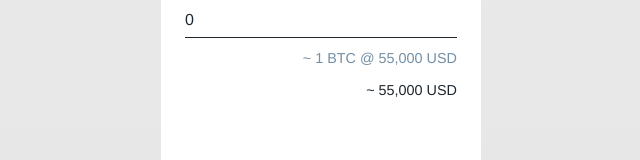
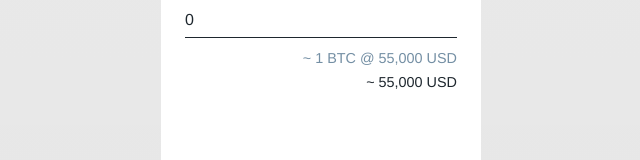
Before and after one commit to DimensionSoftware/snapwallet.io, a Svelte app in the folder widget/: page / in a window 1280 px wide. Shown: the part 342-502 px from the top of the page, without its empty margins (319-959 px from the left). Built offline with nearby package versions, Linux system fonts and the light colour scheme.

Commit message:
remove total margin

```diff
--- a/widget/src/screens/Home.svelte
+++ b/widget/src/screens/Home.svelte
@@ -103,7 +103,6 @@
   .total-container {
     display: flex;
     justify-content: flex-end;
-    margin-top: 0.5rem;
     color: $textColor;
     font-weight: 500;
     font-size: 0.9rem;
```
